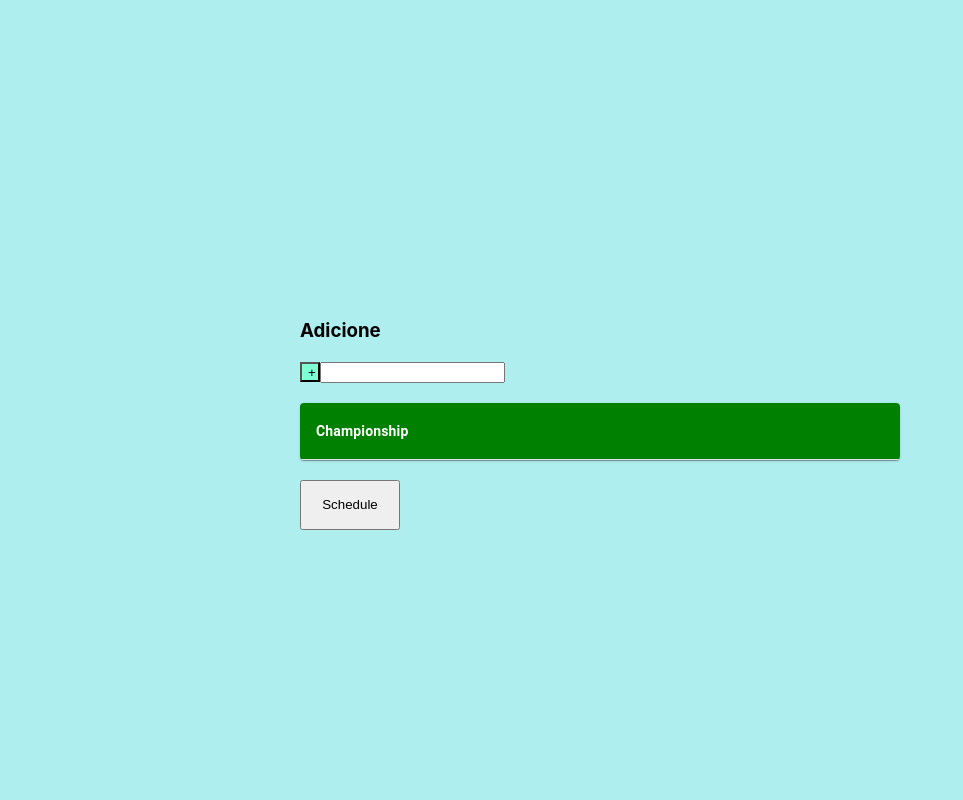
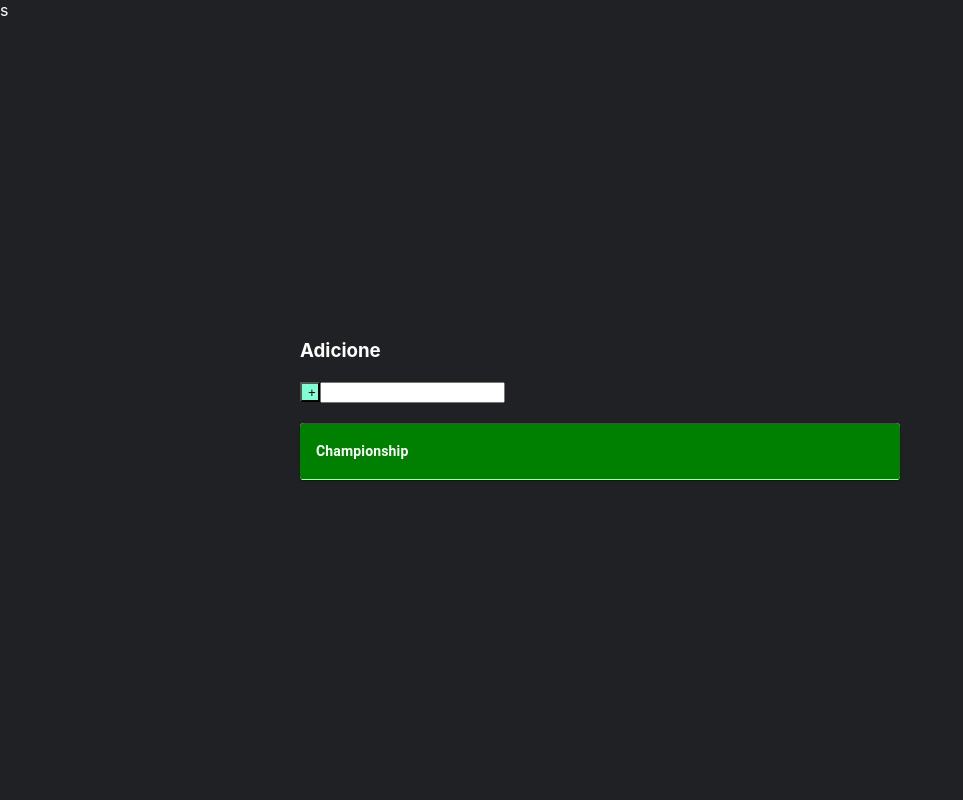
Before and after one commit to guhenrique007/championship-generator, a React (Create React App) app: page / in a window 1280 px wide. Shown: the top 800 px of the page, without its empty margins (0-963 px from the left). Built offline with nearby package versions, Linux system fonts and the light colour scheme.

Commit message:
Add some styles

```diff
--- a/src/App.js
+++ b/src/App.js
@@ -9,9 +9,10 @@ import FixtureProvider from './context/Fixtures';
 import { SchedulerButton } from './Components/SchedulerButton.style';
 import { TableFixtures } from './Components/TableFixtures/TableFixtures';
 
+
 function App() {
   return (
-    <TeamProvider>
+    <TeamProvider>s
       <ParticipantProvider>
         <FixtureProvider>
           <AppContainer>
@@ -19,7 +20,7 @@ function App() {
             <h3>Adicione</h3>
             <InsertRow></InsertRow>
             <TableChamp></TableChamp>
-            <SchedulerButton></SchedulerButton>
+              <SchedulerButton></SchedulerButton>
             <TableFixtures></TableFixtures>
           </AppContainer>
         </FixtureProvider>
--- a/src/Components/AppContainer.style.js
+++ b/src/Components/AppContainer.style.js
@@ -3,7 +3,7 @@ import styled from "styled-components";
 export const AppContainer = styled.div`
     width: 100vw;
     height: 100vh;
-    background-color: paleturquoise;
+    background-color: #202124;
     padding: 300px;
 
     &> *{
--- a/src/Components/SchedulerButton.style.js
+++ b/src/Components/SchedulerButton.style.js
@@ -13,11 +13,17 @@ export function SchedulerButton () {
   const { setFixtures } = useFixture();
 
   return (
+    <div>
+      {
+        participants.length > 1 ?
           <StyledButton onClick={e => {
             const fixturesSorted = sortFixtures(participants);
             setFixtures(fixturesSorted);
           }}>
             Schedule
           </StyledButton>
+        : <></>
+      }
+    </div>
   )
 }
--- a/src/Components/TableFixtures/RowFixture/RowFixture.js
+++ b/src/Components/TableFixtures/RowFixture/RowFixture.js
@@ -12,6 +12,10 @@ const TableCell = styled.td`
   min-width: 200px;
 `;
 
+const TableCell2 = styled(TableCell)`
+  text-align: right;
+`
+
 const VersusCell = styled(TableCell)`
   min-width: 10px;
 `;
@@ -21,7 +25,7 @@ export function RowFixture ({teamA, teamB}) {
     <TableRow>
       <TableCell>{teamA}</TableCell>
       <VersusCell>X</VersusCell>
-      <TableCell>{teamB}</TableCell>
+      <TableCell2>{teamB}</TableCell2>
     </TableRow>
   )
 }
--- a/src/Components/TableFixtures/TableFixtures.js
+++ b/src/Components/TableFixtures/TableFixtures.js
@@ -6,16 +6,21 @@ const StyledTable = styled.table`
   width: 100px;
   height: 50px;
   border-spacing: 0px;
+  margin-top: 5px;
+`
+
+const Container = styled.div`
+  margin-top: 100px;
 `
 
 export function TableFixtures () {
   const { fixtures } = useFixture();
 
   return (
-    <>
+    <Container>
       {fixtures.map((matches, i) => (
         <div>
-          <span>Round {i} </span>
+          <span>Round {i+1} </span>
           <StyledTable key={i}>
             {matches.map((match, j) => (
               <RowFixture teamA={match[0]} teamB={match[1]} key={j}></RowFixture>
@@ -23,6 +28,6 @@ export function TableFixtures () {
           </StyledTable>
         </div>
       ))}
-    </>
+    </Container>
   )
 }
--- a/src/GlobalStyles.style.js
+++ b/src/GlobalStyles.style.js
@@ -2,8 +2,10 @@ import { createGlobalStyle } from "styled-components";
 
 export const GlobalStyles = createGlobalStyle`
     body {
-        background-color: pink;
+        background-color: #202124;
         margin: 0px;
         padding: 0px;
+        color: white;
+        overflow-x: hidden
     }
 `
```
Lines whose indentation alone changed are shown as unchanged.
